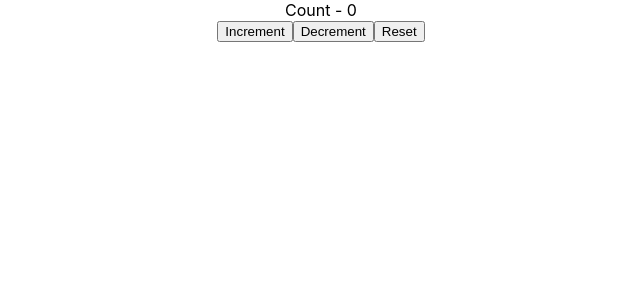
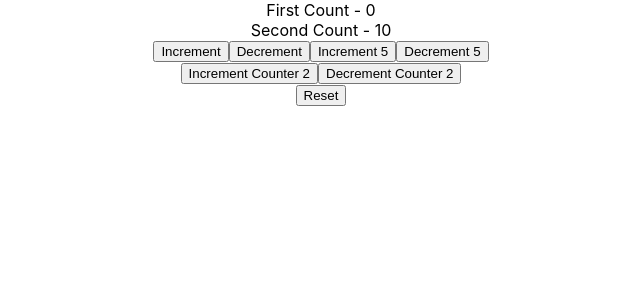
Before and after one commit to Filipe-vilela-felix/tutorial-react, a React (Create React App) app in the folder hello-world/: page / in a window 1280 px wide. Shown: the top 300 px of the page, without its empty margins (319-959 px from the left). Built offline with nearby package versions, Linux system fonts and the light colour scheme.

Commit message:
Hooks - useReducer (complex state & action)

```diff
--- a/hello-world/src/App.js
+++ b/hello-world/src/App.js
@@ -1,11 +1,13 @@
 import React from 'react';
 import './App.css';
 import CounterOne from './components/CounterOne';
+import CounterTwo from './components/CounterTwo';
 
 function App() {
   return (
     <div className="App">
-      <CounterOne />
+      {/* <CounterOne /> */}
+      <CounterTwo />
     </div>
   );
 }
--- /dev/null
+++ b/hello-world/src/components/CounterTwo.js
@@ -0,0 +1,58 @@
+import React, { useReducer } from 'react'
+
+const initialState = {
+    firstCounter: 0,
+    secondCounter: 10
+}
+const reducer = (state, action) => {
+    switch(action.type) {
+        case "increment":
+            return { ...state, firstCounter: state.firstCounter + action.value }
+        case "decrement":
+            return { ...state, firstCounter: state.firstCounter - action.value }
+        case "increment2":
+            return { ...state, secondCounter: state.secondCounter + action.value }
+        case "decrement2":
+            return { ...state, secondCounter: state.secondCounter - action.value }
+        case "reset":
+            return initialState
+        default:
+            return state
+    }
+}
+
+function CounterTwo() {
+    const [count, dispatch] = useReducer(reducer, initialState)
+
+    return (
+        <div>
+            <div>First Count - {count.firstCounter}</div>
+            <div>Second Count - {count.secondCounter}</div>
+            <button onClick={() => dispatch({type: "increment", value: 1})}>
+                Increment
+            </button>
+            <button onClick={() => dispatch({type: "decrement", value: 1})}>
+                Decrement
+            </button>
+            <button onClick={() => dispatch({type: "increment", value: 5})}>
+                Increment 5
+            </button>
+            <button onClick={() => dispatch({type: "decrement", value: 5})}>
+                Decrement 5
+            </button>
+            <div>
+                <button onClick={() => dispatch({type: "increment2", value: 1})}>
+                    Increment Counter 2
+                </button>
+                <button onClick={() => dispatch({type: "decrement2", value: 1})}>
+                    Decrement Counter 2
+                </button>
+            </div>
+            <div>
+                <button onClick={() => dispatch({type: "reset"})}>Reset</button>
+            </div>
+        </div>
+    )
+}
+
+export default CounterTwo
```
Also changed, not shown: 1 other file (tests, documents, lock files or other folders).
